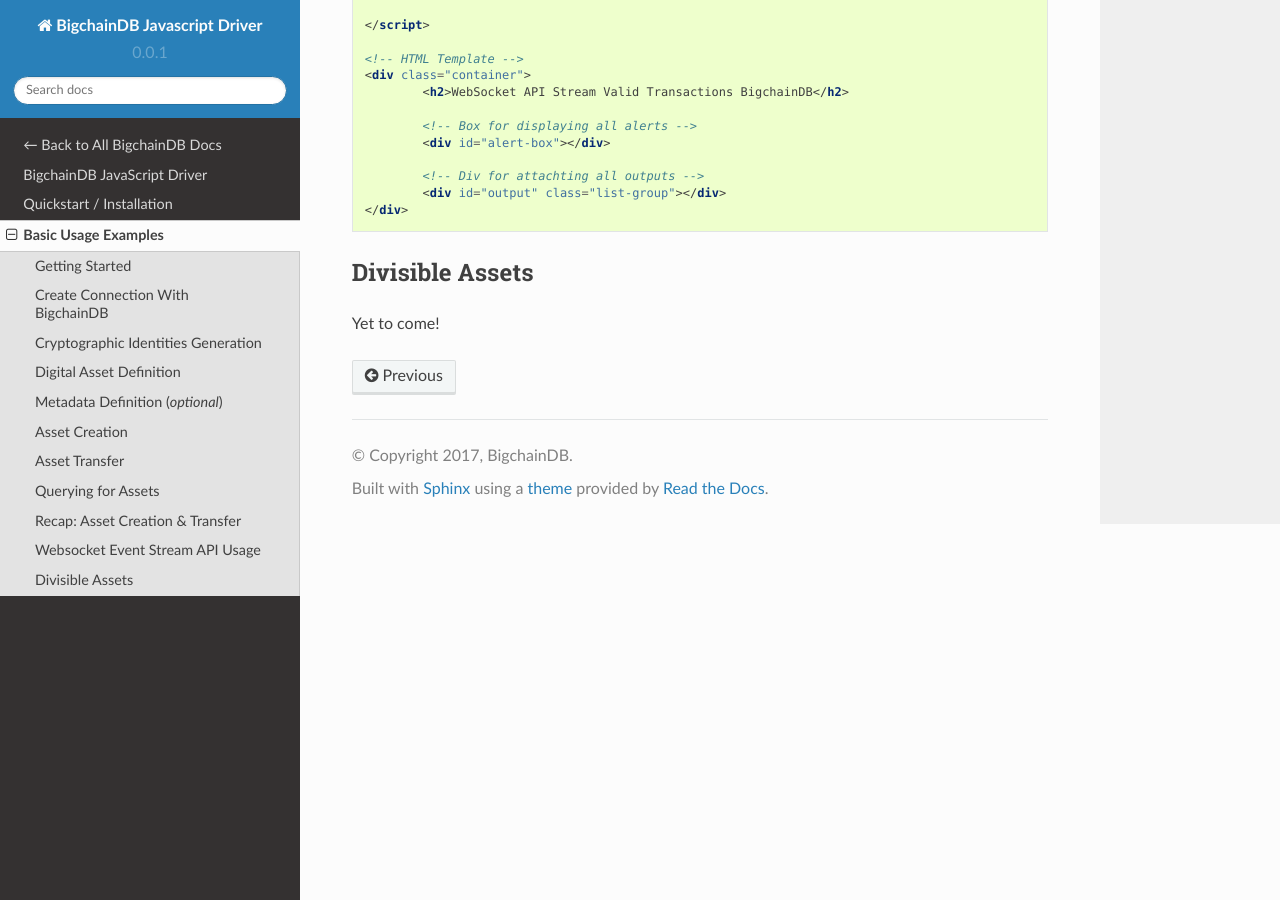
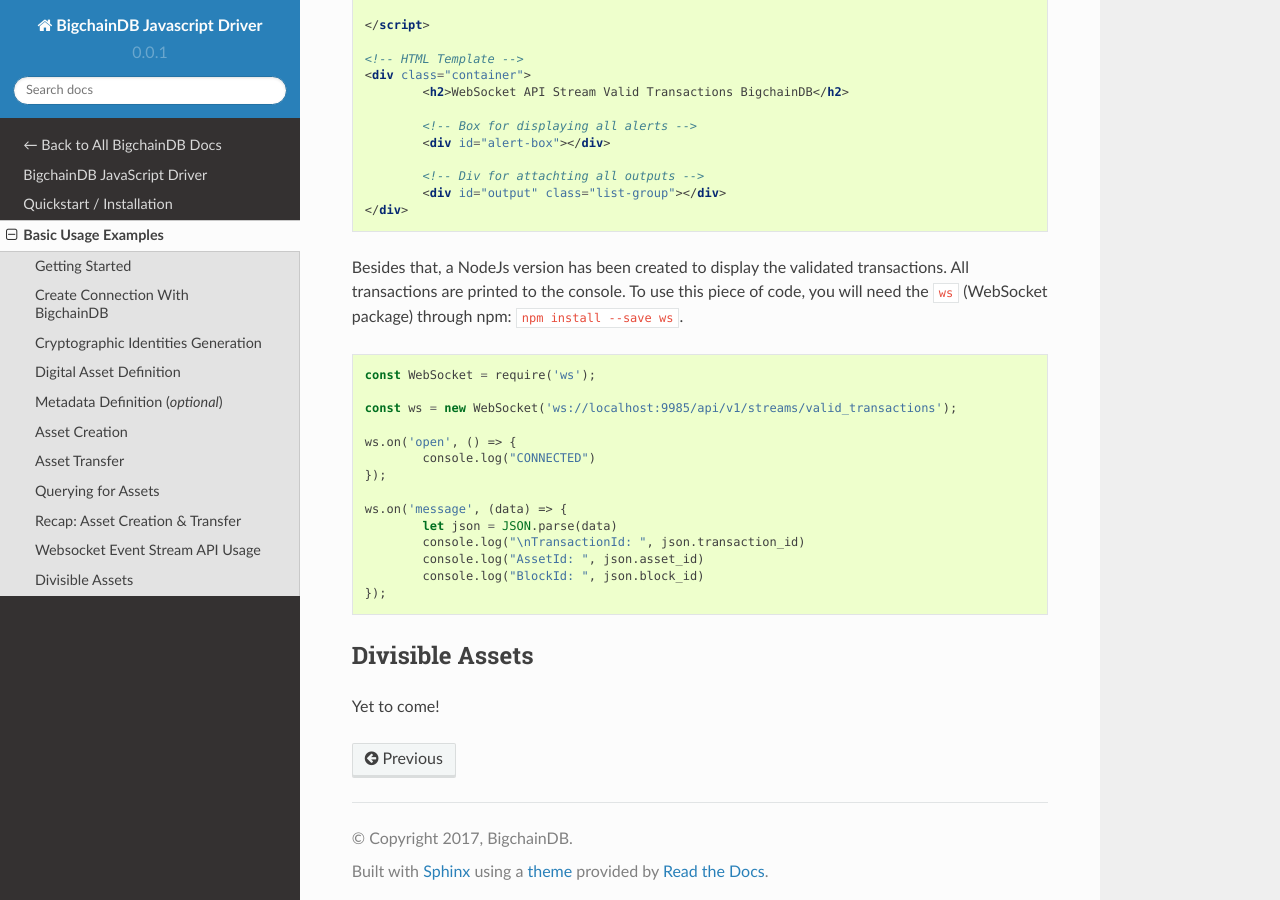
Before and after one commit to bigchaindb/js-bigchaindb-driver, a Sphinx documentation site: the page built from docs/source/usage.rst, in a window 1280 px wide and 900 px high, scrolled down 8459 px. Built offline with Sphinx 7.4.7 and the Read the Docs theme 2.0.0, drawn with Linux system fonts in a browser that asks for light colours.

Commit message:
nodejs version added to docs

```diff
--- a/docs/source/usage.rst
+++ b/docs/source/usage.rst
@@ -464,6 +464,26 @@
 	</div>
 
 
+Besides that, a NodeJs version has been created to display the validated transactions.
+All transactions are printed to the console. To use this piece of code, you will need the ``ws`` (WebSocket package) through npm: ``npm install --save ws``.
+
+.. code-block:: js
+
+	const WebSocket = require('ws');
+
+	const ws = new WebSocket('ws://localhost:9985/api/v1/streams/valid_transactions');
+
+	ws.on('open', () => {
+		console.log("CONNECTED")
+	});
+
+	ws.on('message', (data) => {
+		let json = JSON.parse(data)
+		console.log("\nTransactionId: ", json.transaction_id)
+		console.log("AssetId: ", json.asset_id)
+		console.log("BlockId: ", json.block_id)
+	});
+
 
 
 Divisible Assets
```
